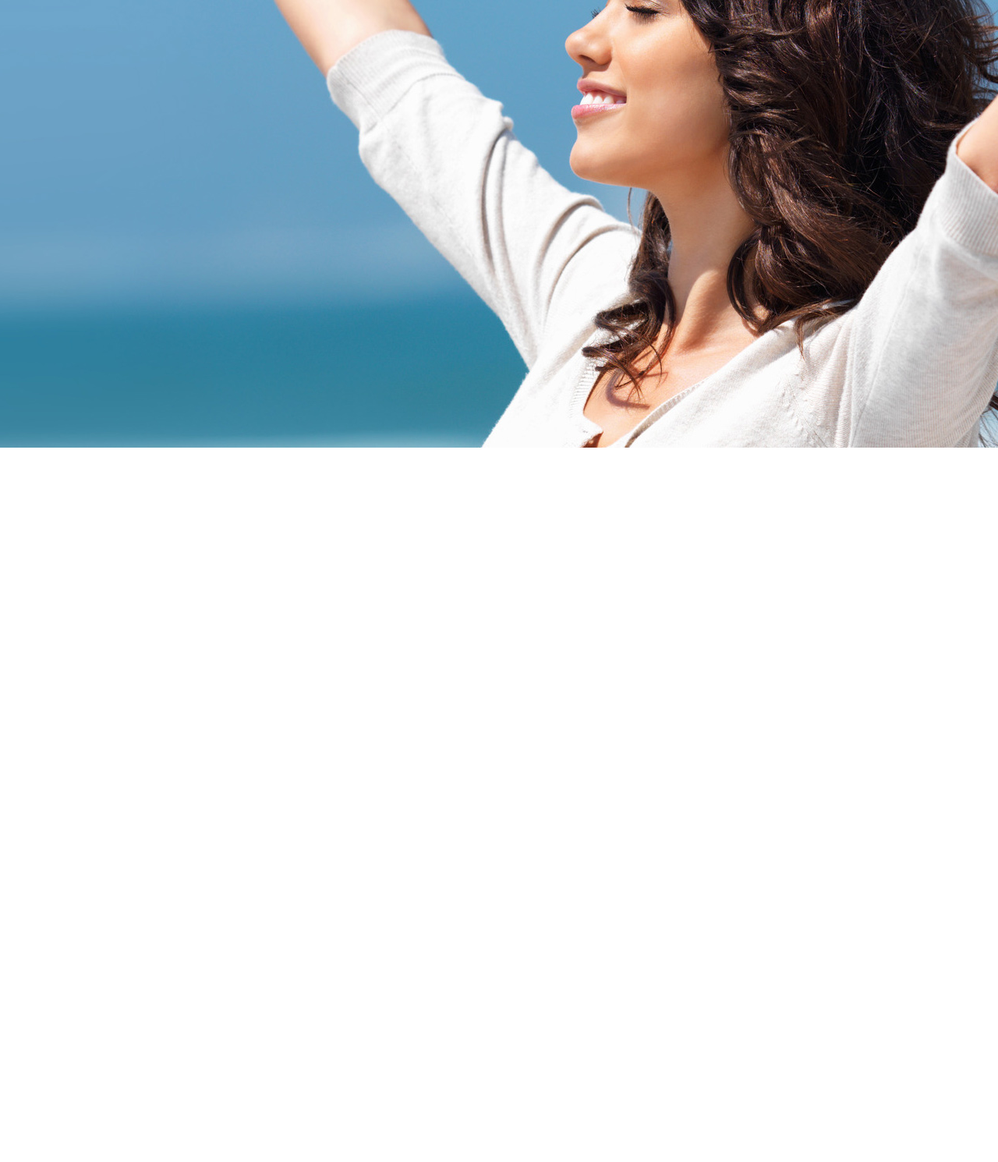
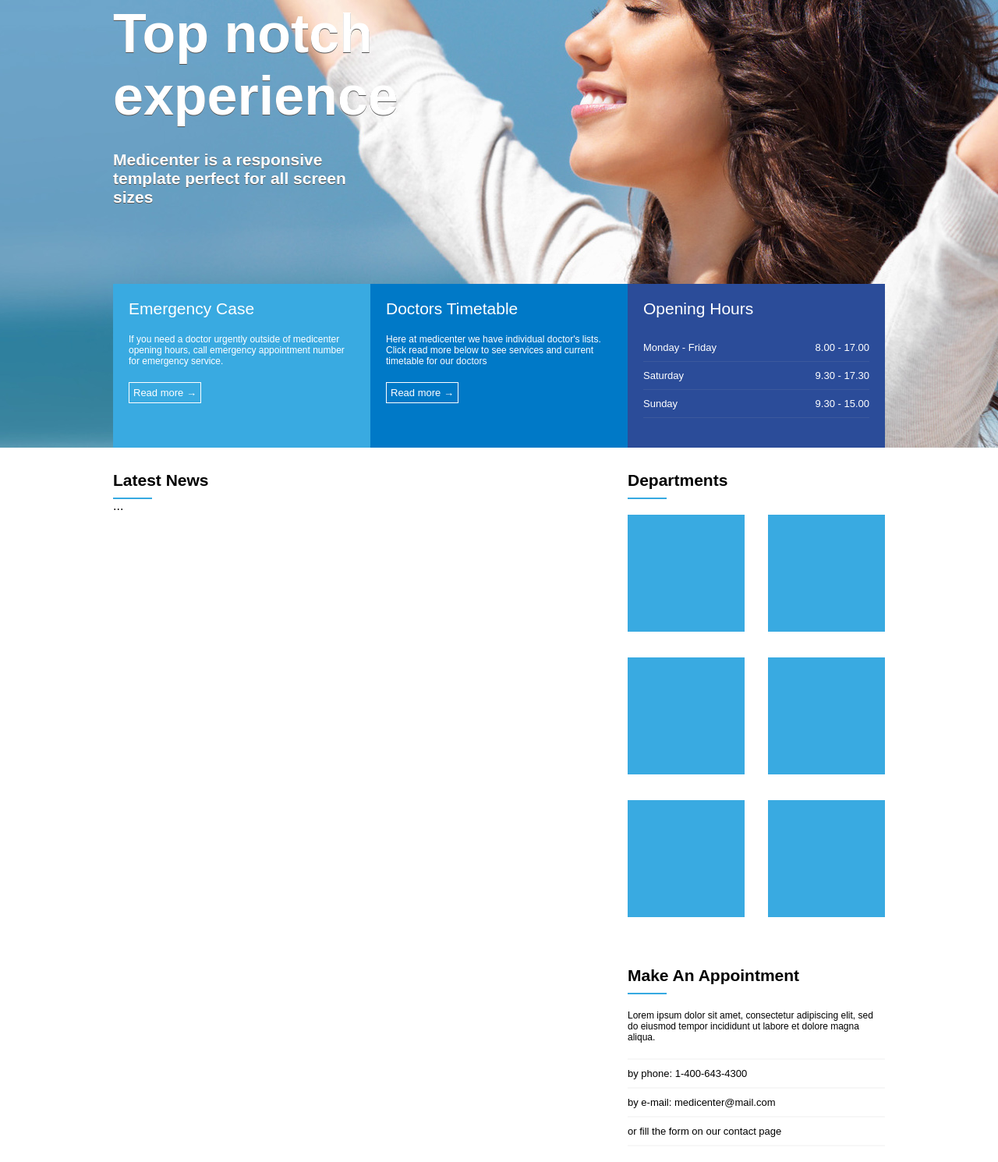
Before and after one commit to YujiSeto/Semantic-Flex-Site, a plain HTML site: page index.html in a window 1280 px wide. Shown: the part 216-1706 px from the top of the page at 78% size. Before the commit the page ends 800 px from the top, so only its background shows below. Drawn offline with Linux system fonts and the light colour scheme.

Commit message:
Build banner blocks, create aside, and set up section structure
Build banner blocks, create aside, and set up section structure

- Structured the content blocks inside the banner
- Created the aside section of the page
- Prepared the base layout for the main section

```diff
--- a/assets/css/template.css
+++ b/assets/css/template.css
@@ -1,3 +1,6 @@
+*{
+    font-family: Arial, Helvetica, sans-serif;
+}
 body{
     margin: 0;
     padding: 0;
@@ -7,16 +10,16 @@ header{
     justify-content: center;
     height: 120px;
 }
-.container {
+.container{
     display: flex;
     justify-content: space-between;
     width: 990px;
 }
-.logo {
+.logo{
     display: flex;
     align-items: center;
 }
-.menu {
+.menu{
     display: flex;
     align-items: center;
 }
@@ -35,16 +38,142 @@ nav a{
     text-decoration: none;
     text-transform: uppercase;
     color: #727272;
-    font-family: Arial, Helvetica, sans-serif;
 }
 nav .active a,
-nav a:hover {
+nav a:hover{
     background-color: #39aae1;
     color: #FFFFFF;
 }
-#banner {
+#banner{
+    display: flex;
+    justify-content: center;
     background-image: url('../images/img1.jpg');
     background-position: center;
     background-size: cover;
     height: 670px;
 }
+
+.column{
+    flex-direction: column;
+}
+.banner_headline{
+    flex: 1;
+    display: flex;
+    flex-direction: column;
+    justify-content: center;
+}
+.banner_headline h1{
+    color: #FFFFFF;
+    font-size: 70px;
+    text-shadow: 0px 1px 0px #555555;
+    margin: 0;
+    padding: 0;
+    max-width: 350px;
+}
+.banner_headline h2{
+    color: #FFFFFF;
+    font-size: 21px;
+    text-shadow: 0px 1px 0px #555555;
+    margin: 0;
+    padding: 0;
+    max-width: 350px;
+    margin-top: 30px;
+}
+.banner_options{
+    height: 210px;
+    display: flex;
+}
+.banner1,
+.banner2,
+.banner3{
+    flex: 1;
+    color: #FFFFFF;
+    padding: 20px;
+}
+.banner1{
+    background-color: #39aae1;
+}
+.banner2{
+    background-color: #0079c7;
+}
+.banner3{
+    background-color: #2b4c99;
+}
+.banner_title{
+    font-size: 21px;
+    margin-bottom: 20px;
+}
+.banner_desc{
+    font-size: 12px;
+    margin-bottom: 20px;
+}
+.banner_options a{
+    display: inline-block;
+    border: 1px solid #FFFFFF;
+    padding: 5px;
+    color: #FFFFFF;
+    font-size: 13px;
+    text-decoration: none;
+}
+.banner_hours{
+    display: flex;
+    justify-content: space-between;
+    color: #FFFFFF;
+    font-size: 13px;
+    padding-top: 10px;
+    padding-bottom: 10px;
+    border-bottom: 1px solid #bbb7b71e;
+}
+
+#geral{
+    display: flex;
+    justify-content: center;
+}
+#geral section{
+    flex: 2;
+}
+#geral aside{
+    flex: 1;
+}
+.widget_title{
+    margin-top: 30px;
+    margin-bottom: 20px;
+}
+.widget_title_text{
+    color: #000000;
+    font-size: 21px;
+    font-weight: bold;
+}
+.widget_title_bar{
+    width: 50px;
+    height: 2px;
+    background-color: #36a9e1;
+    margin-top: 10px;
+}
+.departments_grid{
+    display: flex;
+    width: 330px;
+    flex-wrap: wrap;
+    flex-direction: row;
+    justify-content: space-between;
+    margin-top: 20px;
+}
+.departments_grid div{
+    background-color: #39aae1;
+    height: 150px;
+    width: 150px;
+    margin-bottom: 10%;
+}
+.widget_appointment{
+    font-size: 12px;
+    margin-top: 20px;
+    padding-bottom: 20px;
+    border-bottom: 2px solid #bbb7b71e;
+}
+.widget_appointment_contact{
+    display: flex;
+    font-size: 13px;
+    padding-top: 10px;
+    padding-bottom: 10px;
+    border-bottom: 2px solid #bbb7b71e;
+}
--- a/index.html
+++ b/index.html
@@ -33,8 +33,82 @@
 </header>
 
 <section id="banner">
-
+    <div class="container column">
+        <div class="banner_headline">
+            <h1>Top notch experience</h1>
+            <h2>Medicenter is a responsive template perfect for all screen sizes</h2>
+        </div>
+        <div class="banner_options">
+            <div class="banner1">
+                <div class="banner_title">Emergency Case</div>
+                <div class="banner_desc">If you need a doctor urgently outside of medicenter opening hours, call emergency appointment number for emergency service.</div>
+                <a href="">Read more →</a>
+            </div>
+            <div class="banner2">
+                <div class="banner_title">Doctors Timetable</div>
+                <div class="banner_desc">Here at medicenter we have individual doctor's lists. Click read more below to see services and current timetable for our doctors</div>
+                <a href="">Read more →</a>
+            </div>
+            <div class="banner3">
+                <div class="banner_title">Opening Hours</div>
+                <div class="banner_hours">
+                    <div>Monday - Friday</div><div>8.00 - 17.00</div>
+                </div>
+                    <div class="banner_hours">
+                    <div>Saturday</div><div>9.30 - 17.30</div>
+                </div>
+                    <div class="banner_hours">
+                    <div>Sunday</div><div>9.30 - 15.00</div>
+                </div>
+            </div>
+        </div>
+    </div>
 </section>
 
+<section id="geral">
+    <div class="container">
+        <section>
+            <div class="widget">
+                <div class="widget_title">
+                    <div class="widget_title_text">Latest News</div>
+                    <div class="widget_title_bar"></div>
+                    <div class="widget_body">
+                        ...
+                    </div>
+                </div>
+            </div>
+        </section>
+        <aside>
+            <div class="widget">
+                <div class="widget_title">
+                    <div class="widget_title_text">Departments</div>
+                    <div class="widget_title_bar"></div>
+                    <div class="widget_body">
+                        <div class="departments_grid">
+                            <div></div>
+                            <div></div>
+                            <div></div>
+                            <div></div>
+                            <div></div>
+                            <div></div>
+                        </div>
+                    </div>
+                </div>
+            </div>
+            <div class="widget">
+                <div class="widget_title">
+                    <div class="widget_title_text">Make An Appointment</div>
+                    <div class="widget_title_bar"></div>
+                    <div class="widget_body">
+                        <div class="widget_appointment">Lorem ipsum dolor sit amet, consectetur adipiscing elit, sed do eiusmod tempor incididunt ut labore et dolore magna aliqua.</div>
+                        <div class="widget_appointment_contact">by phone: 1-400-643-4300</div>
+                        <div class="widget_appointment_contact">by e-mail: medicenter@mail.com</div>
+                        <div class="widget_appointment_contact">or fill the form on our contact page</div>
+                    </div>
+                </div>
+            </div>
+        </aside>
+    </div>
+</section>
 </body>
 </html>
```
